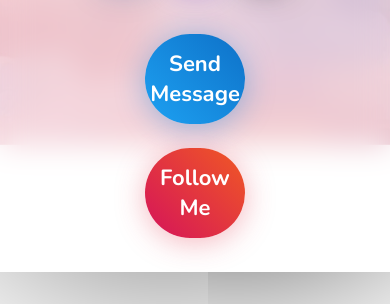
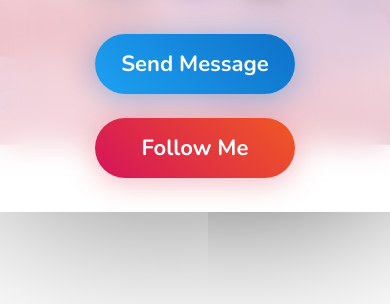
Before and after one commit to VuFeg/profile-card, a plain HTML site: page index.html in a window 390 px wide. Shown: the part 751-1055 px from the top of the page. After the commit the page ends 995 px from the top, so only its background shows below. Drawn offline with nearby package versions, Linux system fonts and the light colour scheme; a web font is replaced by a local one.

Commit message:
first commit

```diff
--- a/style.css
+++ b/style.css
@@ -97,7 +97,6 @@ body::before {
   display: flex;
   justify-content: center;
   align-items: center;
-  flex-wrap: wrap;
 }
 .profile-card__social a {
   display: inline-flex;
@@ -167,7 +166,7 @@ body::before {
 @media (max-width: 576px) {
   .profile-card__actions > button {
     min-width: inherit;
-    width: 100px;
+    width: 200px;
     max-width: 350px;
   }
 }
```
Also changed, not shown: 1 other file.
